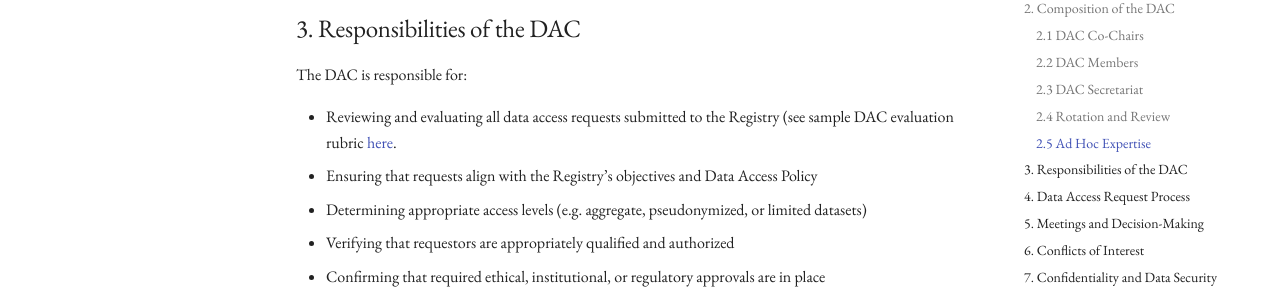
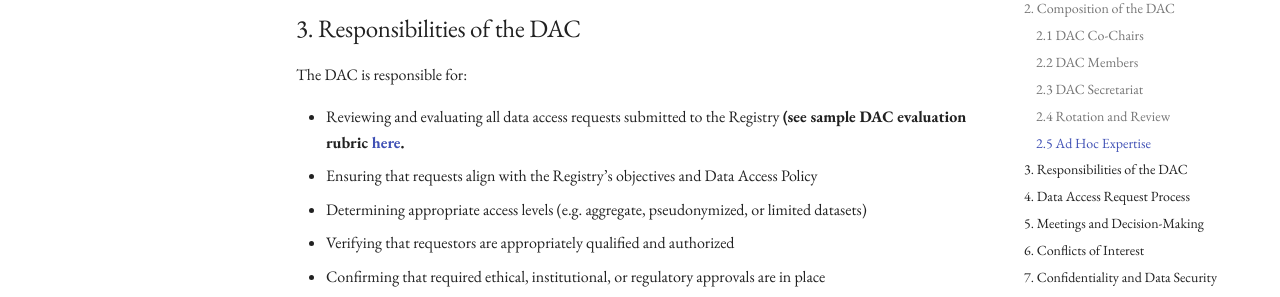
Before and after one commit to BoyceLab/DataSharingInABox, an MkDocs documentation site: the page built from docs/DACSOP.md, in a window 1280 px wide and 900 px high, scrolled down 1515 px. Shown: the part 154-451 px from the top of the window. Built offline with MkDocs 1.6.1 and Material for MkDocs 9.7.7, drawn with Linux system fonts in a browser that asks for light colours; comment, search, counter and statistics services are not loaded.

Commit message:
Fix formatting of DAC responsibilities section

```diff
--- a/docs/DACSOP.md
+++ b/docs/DACSOP.md
@@ -64,7 +64,7 @@ Membership may be adapted depending on the scope and nature of individual reques
 
 The DAC is responsible for:
 
-- Reviewing and evaluating all data access requests submitted to the Registry (see sample DAC evaluation rubric [here](./DACrubric.md).
+- Reviewing and evaluating all data access requests submitted to the Registry **(see sample DAC evaluation rubric [here](./DACrubric.md).**
 - Ensuring that requests align with the Registry’s objectives and Data Access Policy
 - Determining appropriate access levels (e.g. aggregate, pseudonymized, or limited datasets)
 - Verifying that requestors are appropriately qualified and authorized
```
